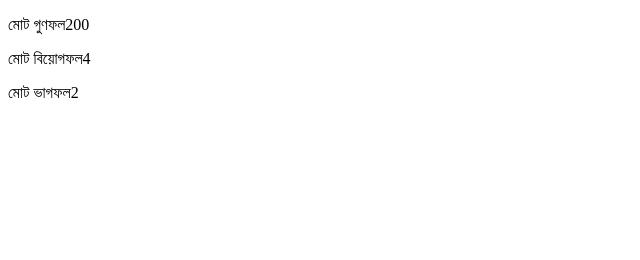
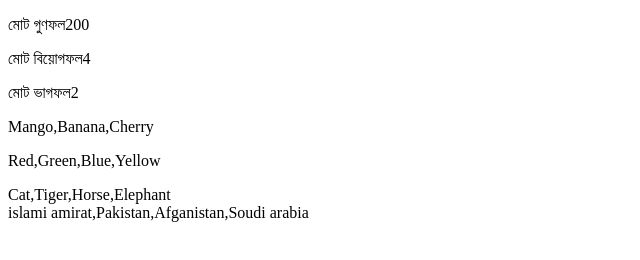
Before and after one commit to minhajulislam999/project-Friday, a plain HTML site: page index.html in a window 1280 px wide. Shown: the whole page, without its empty margins (0-640 px from the left). Drawn offline with Linux system fonts and the light colour scheme.

Commit message:
added array change simple practies

```diff
--- a/index.html
+++ b/index.html
@@ -11,6 +11,9 @@
     <p id="statement2"></p>
 
     <p id="statement3"></p>
+    <p id="statement4"></p>
+    <p id="statement5"></p>
+    <p id="statement6"></p>
 
     <script src="script/script.js"></script>
 </body>
--- a/script/script.js
+++ b/script/script.js
@@ -37,4 +37,32 @@ d = 7;
 
 d = d + d;
 
-alert(d);
+// alert(d);
+
+
+const fruits = ["Apple", "Banana", "Cherry"];
+
+fruits[0]="Mango";
+
+document.getElementById("statement4").innerHTML=fruits;
+
+const colors=["Red", "Green", "Blue"];
+
+colors.push("Yellow");
+
+document.getElementById("statement5").innerHTML=colors;
+
+const animals=["Cat", "Dog", "Horse"];
+
+animals[1]="Tiger";
+
+animals.push("Elephant");
+
+
+const countries=["Bangladesh", "Pakistan", "Afganistan"]
+
+countries[0]="islami amirat";
+
+countries.push("Soudi arabia");
+
+document.getElementById("statement6").innerHTML=animals+"<br>"+ countries;
```
